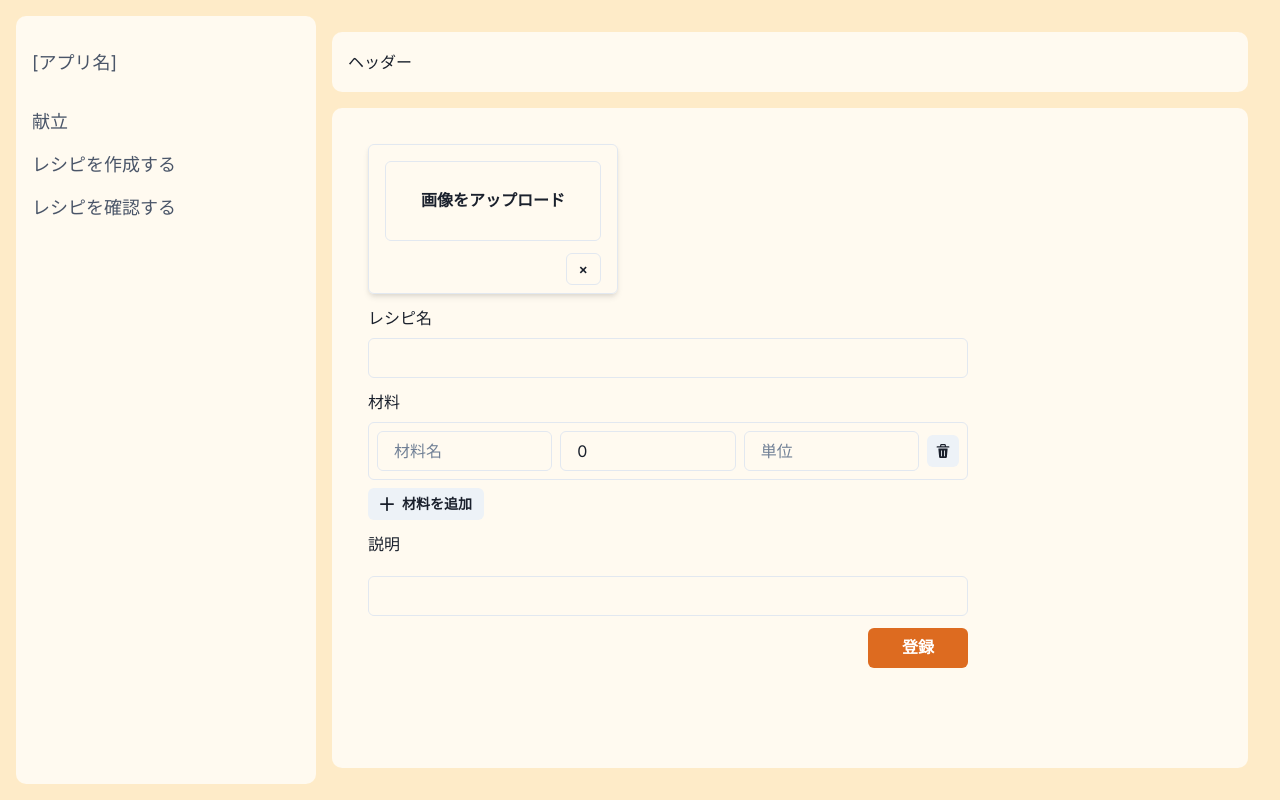
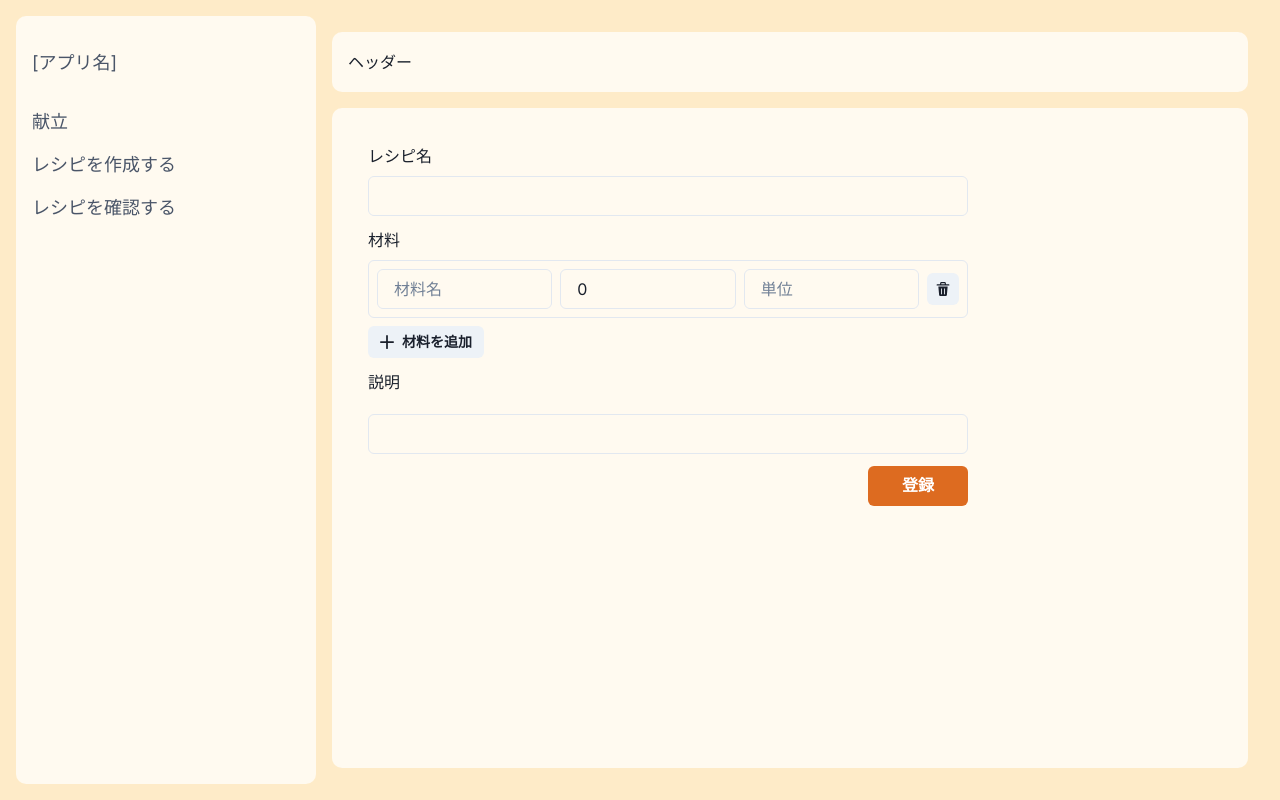
Before and after one commit to Syumai3/recipe-shopper-app, a Next.js app in the folder frontend/: page /createRecipe in a window 1280 px wide. Built offline with nearby package versions, Linux system fonts and the light colour scheme; no server answers.

Commit message:
画像の処理は後回しにする

```diff
--- a/frontend/app/components/ImageInput.tsx
+++ b/frontend/app/components/ImageInput.tsx
@@ -1,7 +1,8 @@
-import type { InputHTMLAttributes } from "react";
+// 画像アップロード機能は後回しの方針に変更
+import type { InputHTMLAttributes } from 'react';
 
 export type ImageInputProps = {
-	id: InputHTMLAttributes<HTMLInputElement>["id"];
+  id: InputHTMLAttributes<HTMLInputElement>['id'];
   onChange: (event: React.ChangeEvent<HTMLInputElement>) => void;
   fileInputRef: React.MutableRefObject<HTMLInputElement | null>;
 };
--- a/frontend/app/createRecipe/page.tsx
+++ b/frontend/app/createRecipe/page.tsx
@@ -60,7 +60,8 @@ function CreateRecipe() {
 
   return (
     <Stack spacing={3} w="600px" m={5}>
-      <SendImageForm />
+      {/* 画像データアップロードに関しては後回しにする */}
+      {/* <SendImageForm /> */}
       <FormControl>
         <FormLabel htmlFor="recipe-name">レシピ名</FormLabel>
         <Input
```
Lines whose indentation alone changed are shown as unchanged.
